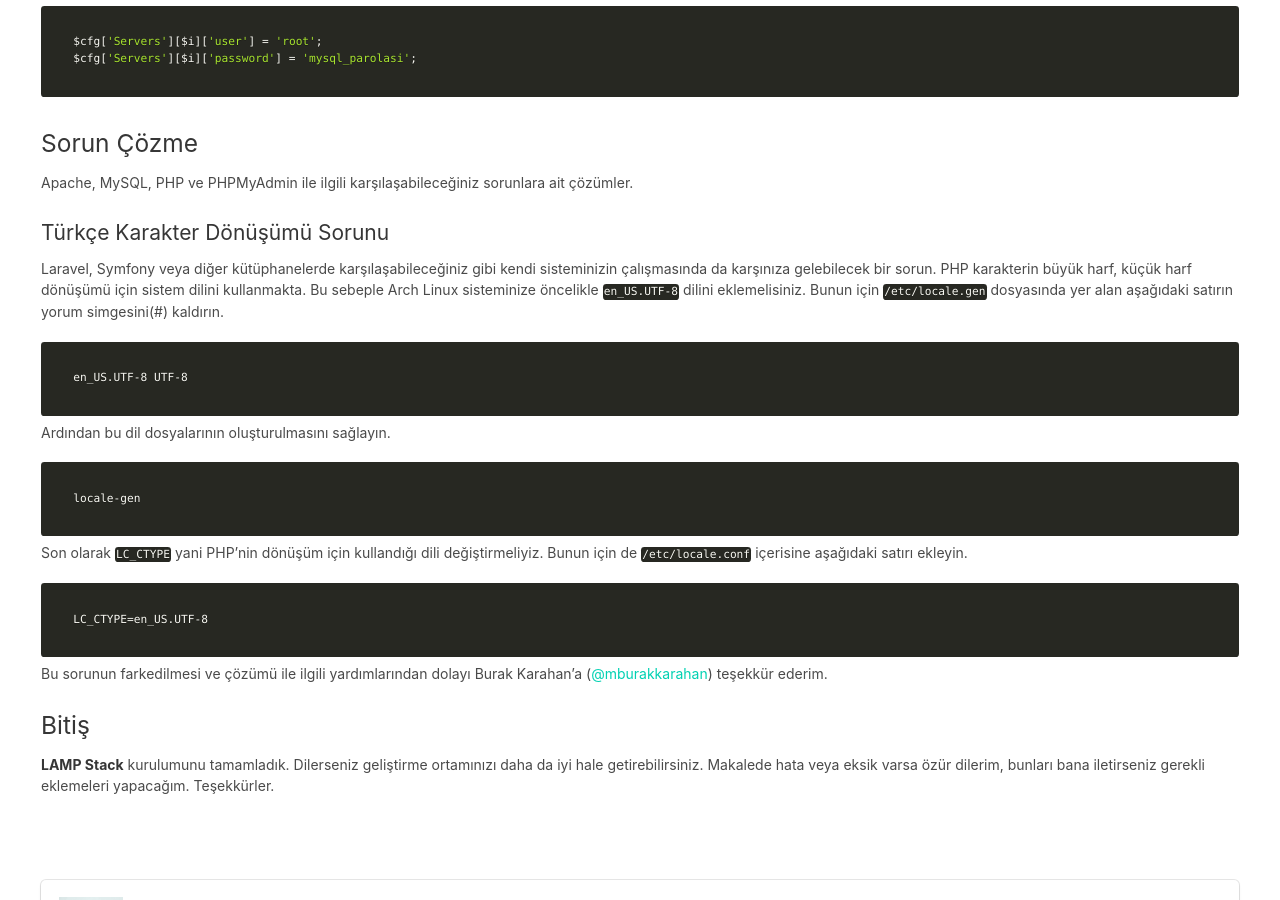
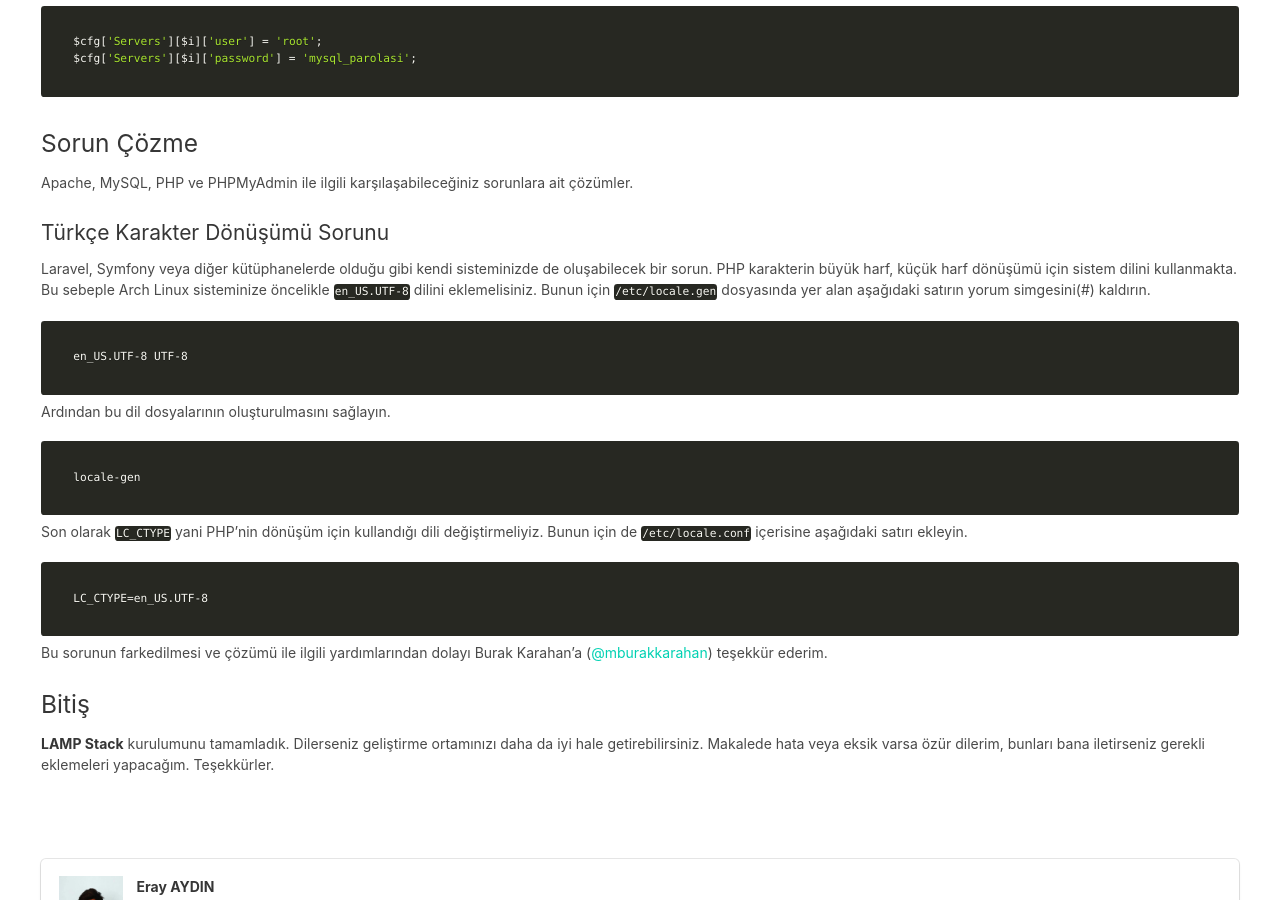
Before and after one commit to erayaydin/erayaydin.github.io, a Jekyll site: the page built from _posts/2017-07-01-arch-linux-lamp-kurulumu.md, in a window 1280 px wide and 900 px high, scrolled down 10359 px. Built offline with Jekyll 4.4.1, drawn with Linux system fonts in a browser that asks for light colours.

Commit message:
Fixed typo

```diff
--- a/_posts/2017-07-01-arch-linux-lamp-kurulumu.md
+++ b/_posts/2017-07-01-arch-linux-lamp-kurulumu.md
@@ -609,8 +609,8 @@ ait çözümler.
 
 ### Türkçe Karakter Dönüşümü Sorunu
 
-Laravel, Symfony veya diğer kütüphanelerde karşılaşabileceğiniz gibi kendi
-sisteminizin çalışmasında da karşınıza gelebilecek bir sorun. PHP
+Laravel, Symfony veya diğer kütüphanelerde olduğu gibi kendi
+sisteminizde de oluşabilecek bir sorun. PHP
 karakterin büyük harf, küçük harf dönüşümü için sistem dilini kullanmakta.
 Bu sebeple Arch Linux sisteminize öncelikle `en_US.UTF-8` dilini
 eklemelisiniz. Bunun için `/etc/locale.gen` dosyasında yer alan aşağıdaki
```
